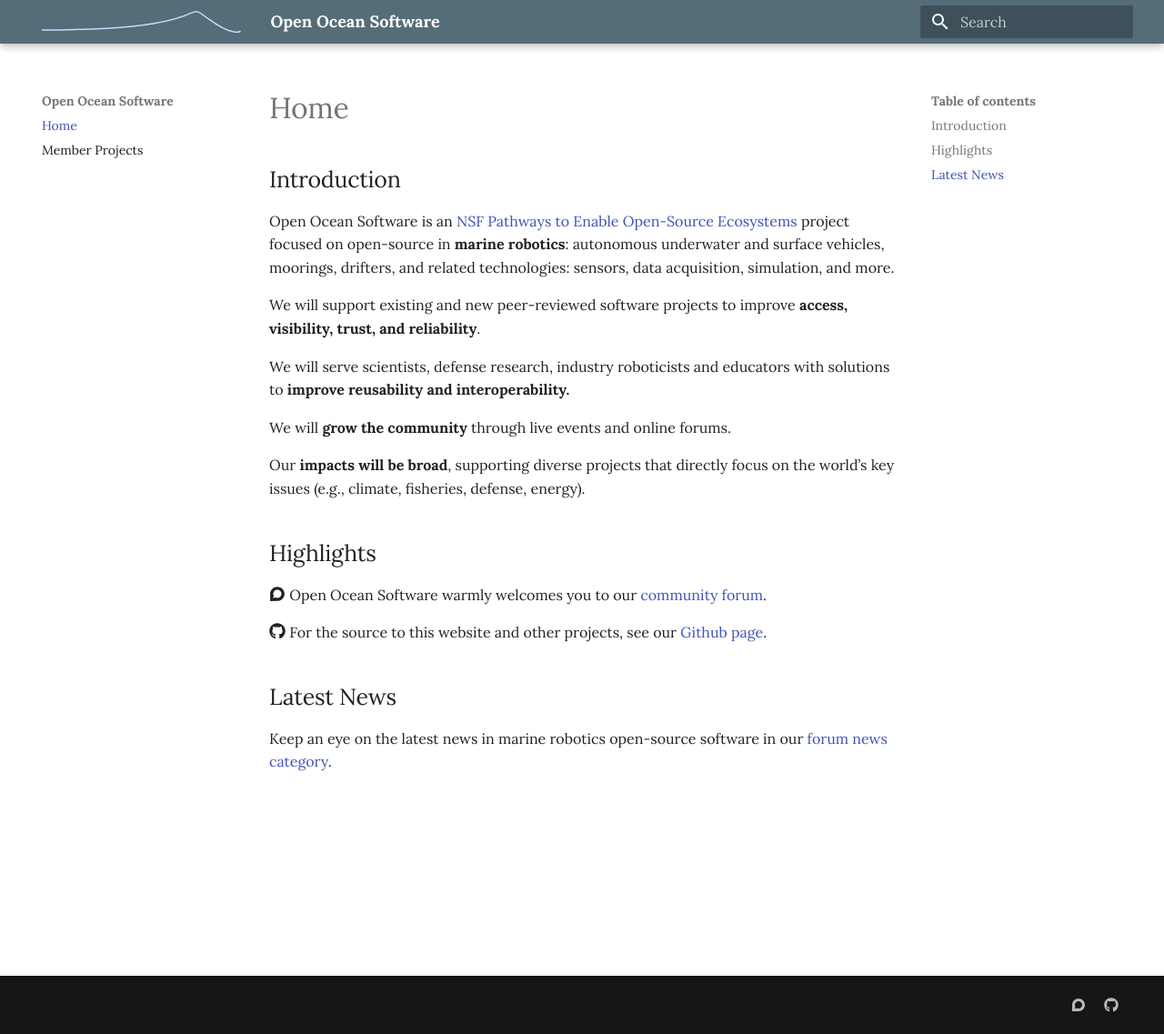
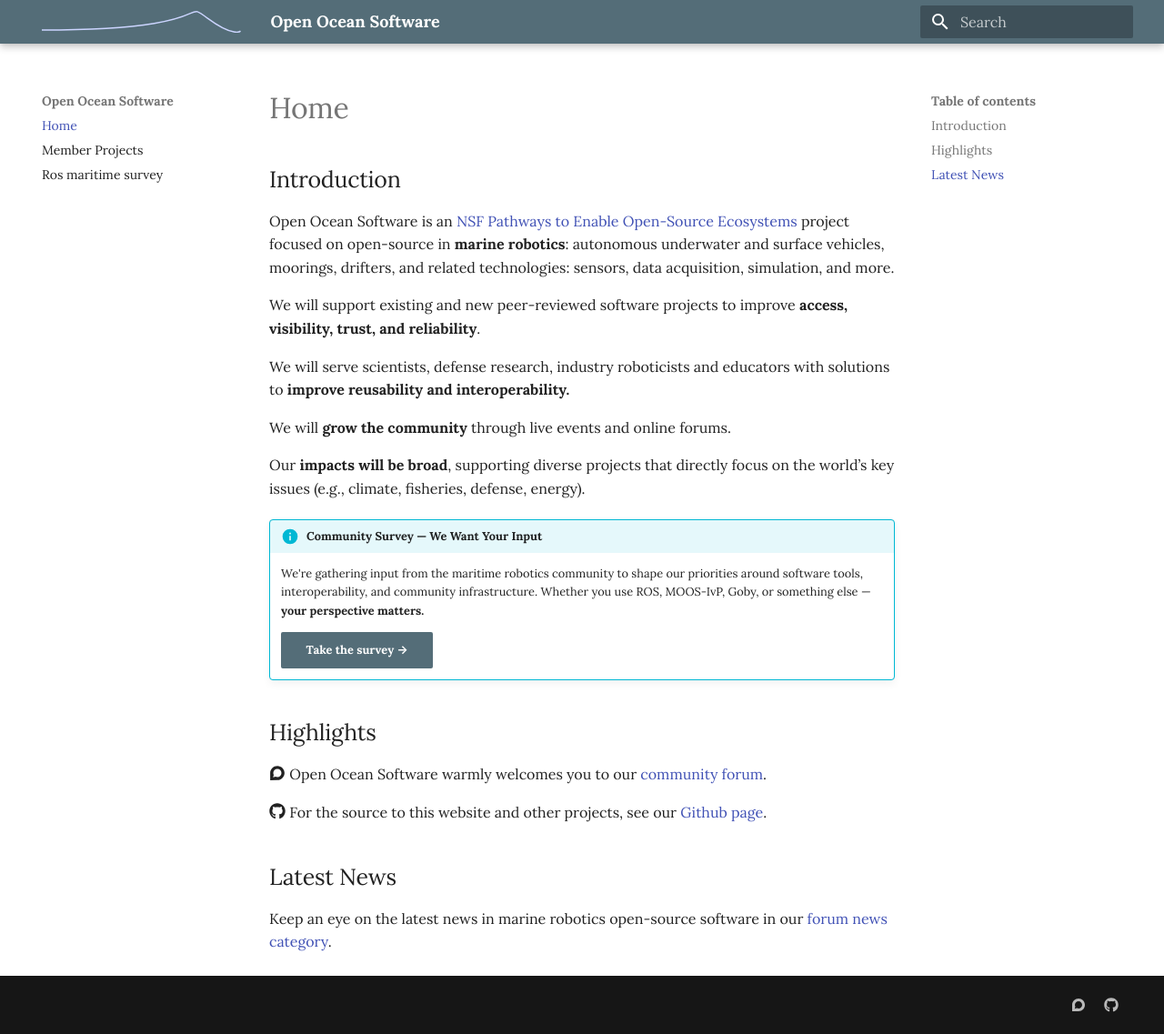
Before and after one commit to openocean-software/openocean-software.github.io, an MkDocs documentation site: the page built from docs/index.md, in a window 1280 px wide and 1137 px high. Shown: the whole window at 91% size. Built offline with MkDocs 1.6.1 and Material for MkDocs 9.7.7, drawn with Linux system fonts in a browser that asks for light colours.

Commit message:
Adding maritime-survey
Adding maritime survey page with embed link and callout on index.md page

```diff
--- a/docs/index.md
+++ b/docs/index.md
@@ -12,6 +12,11 @@ We will **grow the community** through live events and online forums.
 
 Our **impacts will be broad**, supporting diverse projects that directly focus on the world’s key issues (e.g., climate, fisheries, defense, energy).
 
+!!! info "Community Survey — We Want Your Input"
+    We're gathering input from the maritime robotics community to shape our priorities around software tools, interoperability, and community infrastructure.
+    Whether you use ROS, MOOS-IvP, Goby, or something else — **your perspective matters.**
+
+    [Take the survey →](survey.md){ .md-button .md-button--primary }
 
 ## Highlights
 
--- a/mkdocs.yml
+++ b/mkdocs.yml
@@ -10,19 +10,21 @@ theme:
   logo: assets/openocean-logo-no-text.svg
 
   features:
-    - announce.dismiss
+  - announce.dismiss
   favicon: assets/favicon.png
 
 markdown_extensions:
-  - attr_list
-  - pymdownx.emoji:
-      emoji_index: !!python/name:material.extensions.emoji.twemoji
-      emoji_generator: !!python/name:material.extensions.emoji.to_svg
+- attr_list
+- admonition
+- pymdownx.emoji:
+    emoji_index: !!python/name:material.extensions.emoji.twemoji ""
+    emoji_generator:
 
+      !!python/name:material.extensions.emoji.to_svg ""
 extra:
   social:
-    - icon: fontawesome/brands/discourse
-      link: https://forum.oceansoft.org
-    - icon: fontawesome/brands/github
-      link: https://github.com/openocean-software/
+  - icon: fontawesome/brands/discourse
+    link: https://forum.oceansoft.org
+  - icon: fontawesome/brands/github
+    link: https://github.com/openocean-software/
   generator: false
```
Also changed, not shown: docs/ros-maritime-survey.md (added).
